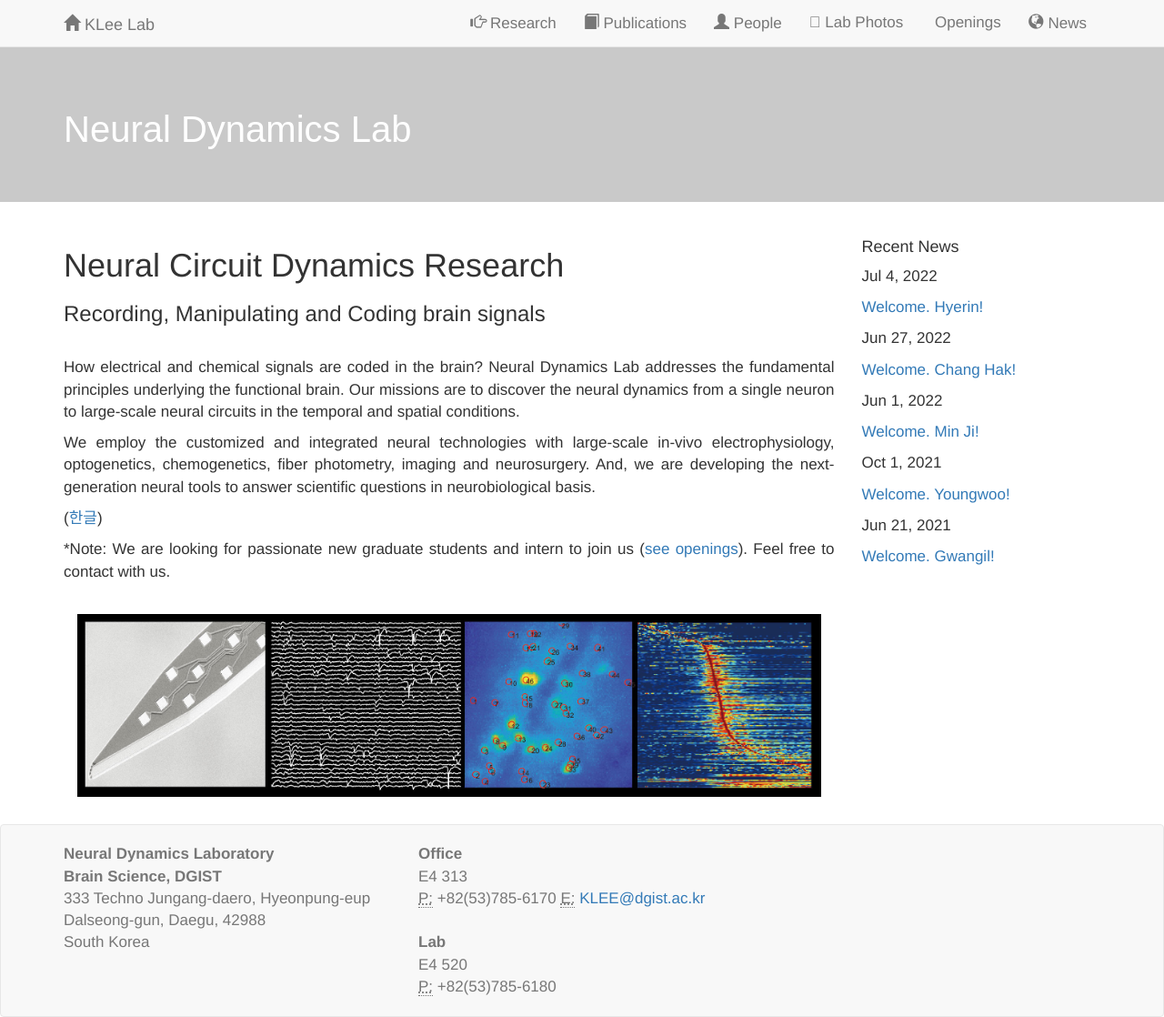
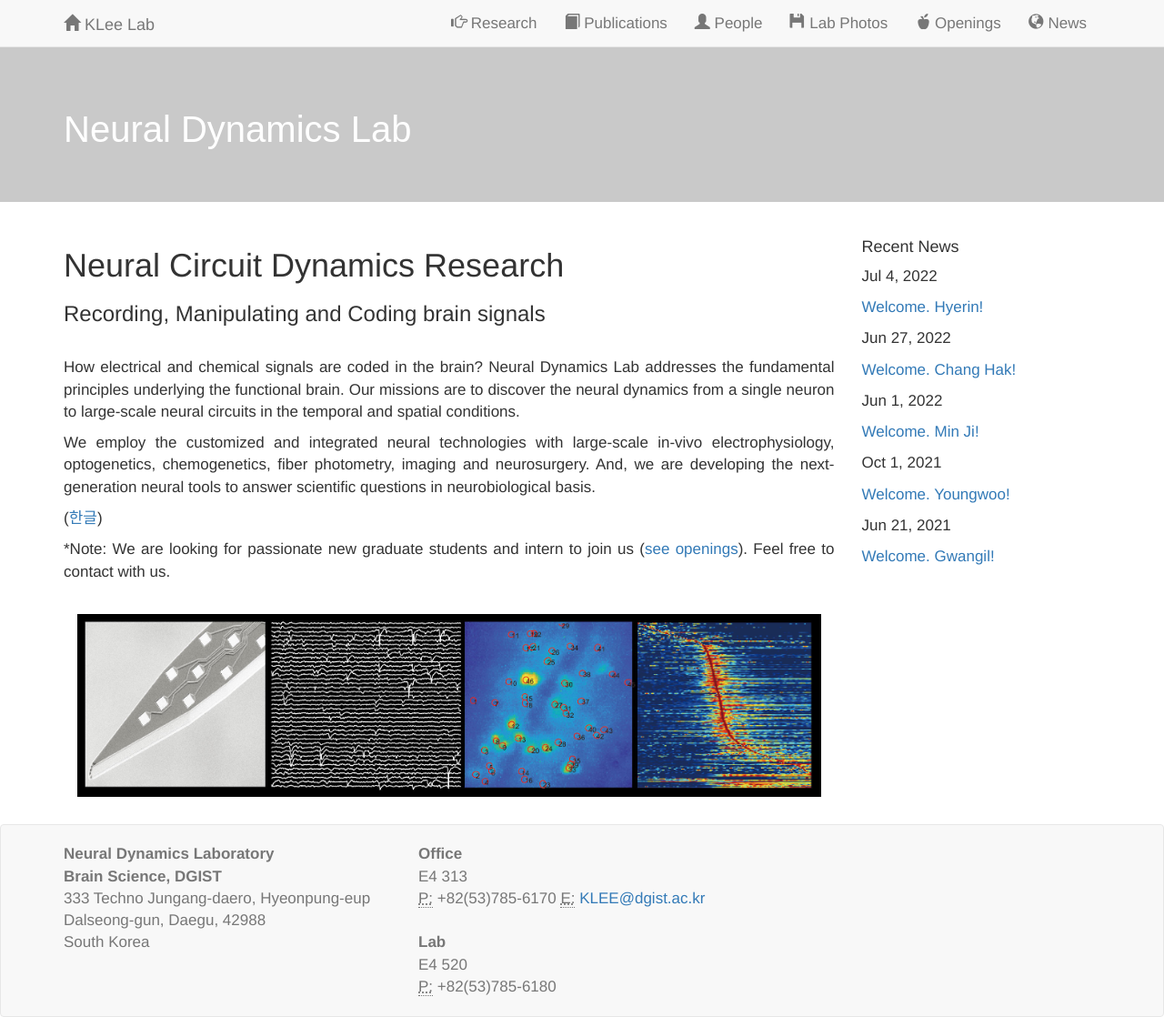
Before and after one commit to kleelab/kleelab.github.io, a Jekyll site: the page built from index.html, in a window 1280 px wide. Shown: the whole page at 91% size. Built offline with Jekyll 4.4.1, drawn with Linux system fonts in a browser that asks for light colours; nearby versions of some CDN libraries; a style sheet for code colours, icons or effects is not loaded.

Commit message:
Update header.html

```diff
--- a/_includes/header.html
+++ b/_includes/header.html
@@ -15,9 +15,9 @@
                 <li><a href="/publications.html"><span class="glyphicon glyphicon-book" aria-hidden="true"></span>  Publications</a></li>
                 <li><a href="/people.html"><span class="glyphicon glyphicon-user" aria-hidden="true"></span>  People</a></li>
                 <!--<li><a href="/software.html"><span class="glyphicon glyphicon-camera" aria-hidden="true"></span>  Software</a></li>-->
-                <li><a href="/photos.html"><span class="glyphicons glyphicon-floppy-disk" aria-hidden="true"></span>  Lab Photos</a></li>
-                <li><a href="/joinus.html"><span class="glyphicon glyphicon-earphon" aria-hidden="true"></span>  Openings</a></li>
-                <!--<li><a href="/contact.html"><span class="glyphicon glyphicon-apple" aria-hidden="true"></span> contact us</a></li>-->
+                <li><a href="/photos.html"><span class="glyphicon glyphicon-floppy-disk" aria-hidden="true"></span>  Lab Photos</a></li>
+                <li><a href="/joinus.html"><span class="glyphicon glyphicon-apple" aria-hidden="true"></span>  Openings</a></li>
+                <!--<li><a href="/contact.html"><span class="glyphicon glyphicon-earphon" aria-hidden="true"></span> contact us</a></li>-->
                 <li><a href="/news/index.html"><span class="glyphicon glyphicon-globe" aria-hidden="true"></span>  News</a></li>
             </ul>
         </div><!--/.nav-collapse -->
```
